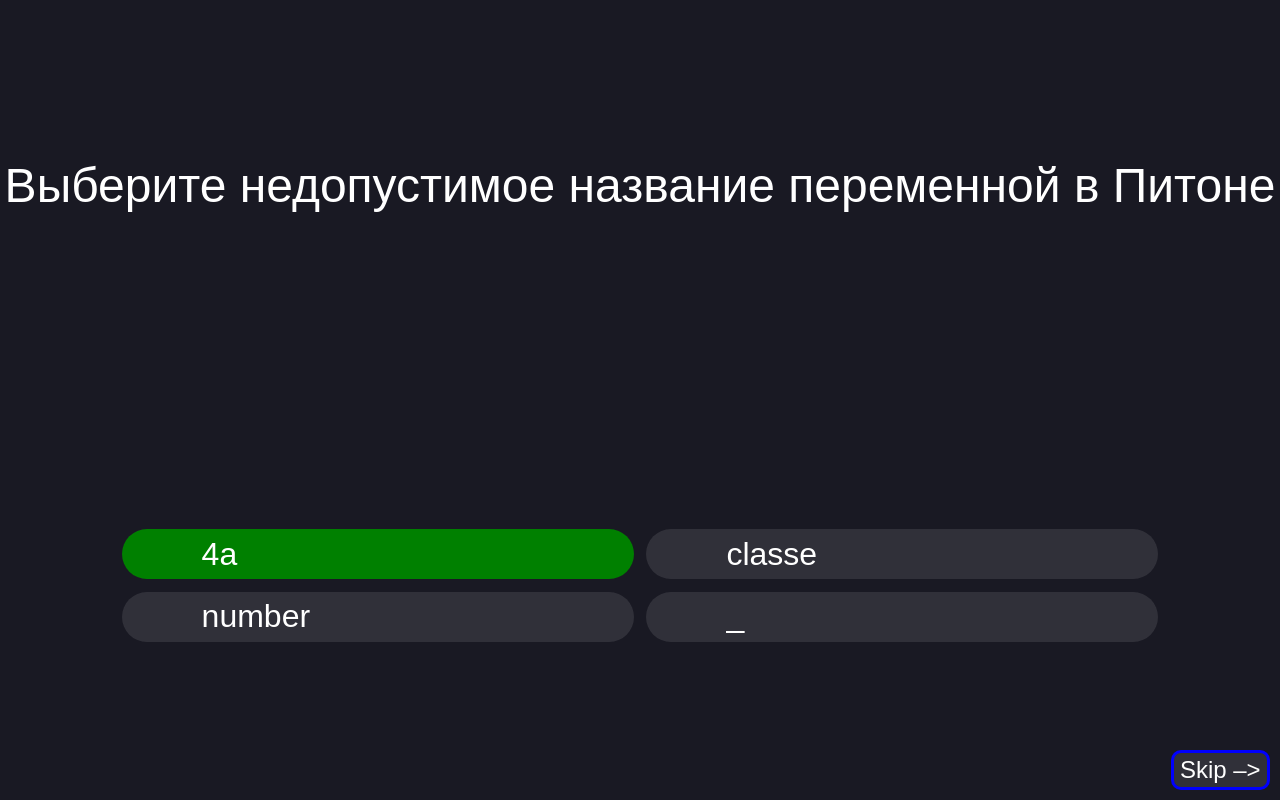
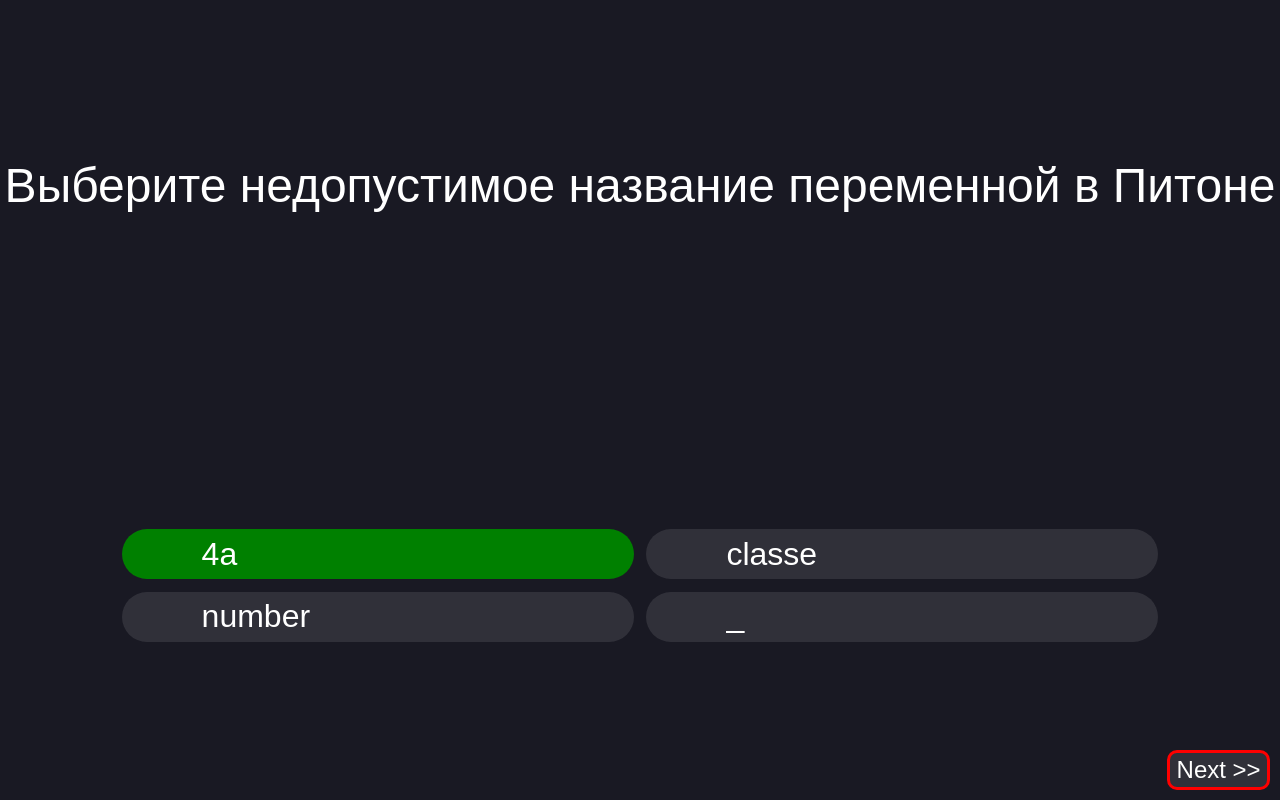
Before and after one commit to Ixetan/animations, a plain HTML site: page index.html in a window 1280 px wide. Both pictures are taken after a click on the element "4a". Drawn offline with Linux system fonts and the light colour scheme.

Commit message:
Осталось добавить поинты

```diff
--- a/css/main.css
+++ b/css/main.css
@@ -21,6 +21,7 @@ body {
 
 #question_container {
     font-size: 3rem;
+    text-align: center;
 }
 
 #answers_container {
@@ -57,6 +58,27 @@ body {
     animation: answer_animation 2.5s infinite;
 }
 
+.button_container {
+    position: absolute;
+    bottom: 10px;
+    right: 10px;
+    display: flex;
+    flex-direction: row;
+    gap: 1rem;
+}
+
+.next_button {
+    border: 3px solid red;
+    padding-inline: 0.4rem;
+    padding-block: 0.2rem;
+    font-size: 1.5rem;
+    width: fit-content;
+    height: fit-content;
+    border-radius: 10px;
+    background-color: rgba(255,255,255,0.1);
+    user-select: none;
+}
+
 .skip_button {
     border: 3px solid blue;
     padding-inline: 0.4rem;
@@ -64,9 +86,6 @@ body {
     font-size: 1.5rem;
     width: fit-content;
     height: fit-content;
-    position: absolute;
-    bottom: 10px;
-    right: 10px;
     border-radius: 10px;
     background-color: rgba(255,255,255,0.1);
     user-select: none;
@@ -89,6 +108,27 @@ body {
     }
 }
 
+@keyframes next_button_animation {
+    0% {
+        border: 3px solid red;
+        color: white;
+    }
+
+    50% {
+        border: 3px solid greenyellow;
+        color: greenyellow;
+    }
+
+    100% {
+        border: 3px solid red;
+        color: white;
+    }
+}
+
+.next_button:hover {
+    animation: next_button_animation 2s infinite;
+}
+
 .skip_button:hover {
     animation: skip_button_animation 2.5s infinite;
 
@@ -101,3 +141,35 @@ body {
 .wrong {
     background-color: red;
 }
+
+@keyframes correct_animatioon {
+    from {
+        background-color: rgba(255,255,255,0.1);
+    }
+    to {
+        background-color: green;
+    }
+}
+
+@keyframes wrong_animatioon {
+    from {
+        background-color: rgba(255,255,255,0.1);
+    }
+    to {
+        background-color: red;
+    }
+}
+
+.correct {
+    animation: correct_animatioon 1s 1;
+    animation-fill-mode: forwards;
+}
+
+.wrong {
+    animation: wrong_animatioon 1s 1;
+    animation-fill-mode: forwards;
+}
+
+.hidden {
+    display: none;
+}
--- a/index.html
+++ b/index.html
@@ -12,7 +12,10 @@
 
             </div>
         </div>
-        <div class="skip_button" onclick="skip()" noselect>Skip –></div>
+        <div class="button_container">
+            <div class="next_button hidden" id="next_button" onclick="next()">Next >></div>
+            <div class="skip_button" id="skip_button" onclick="skip()">Skip >></div>
+        </div>
     </body>
     <script src="js/questions.js"></script>
 </html>
--- a/js/questions.js
+++ b/js/questions.js
@@ -34,18 +34,45 @@ const questions = [
     },
 ]
 
-var currentQuestion = 0
+var currentQuestion = 0;
+var answerGiven = false;
+var valor = 0;
+
+const nextButton = document.getElementById('next_button');
+const skipButton = document.getElementById('skip_button');
 
 function selectAnswer(event, correct_answer){
+    if (answerGiven)
+        return
+
+    answerGiven = true
     const target = event.target;
 
-    if (correct_answer == target.getAttribute('data-answer-index'))
+    nextButton.classList.remove('hidden')
+    skipButton.classList.add('hidden')
+
+    if (correct_answer == target.getAttribute('data-answer-index')){
         target.classList.add('correct')
-    else
+        target.classList.remove('neutral')
+        valor += 1
+    }
+    else {
         target.classList.add('wrong')
+        target.classList.remove('neutral')
+        const correctAnswerDiv = document.getElementById('correct_answer')
+        correctAnswerDiv.classList.add('correct')
+        correctAnswerDiv.classList.remove('neutral')
+    }
+
+
 }
 
 function  newQuestion(){
+    answerGiven = false
+
+    nextButton.classList.add('hidden')
+    skipButton.classList.remove('hidden')
+
     const questionsContainer = document.getElementById("question_container")
     const answersContainer = document.getElementById("answers_container")
 
@@ -62,9 +89,12 @@ function  newQuestion(){
         const answer = question.answers[i]
         const newAnswer = document.createElement('div')
         newAnswer.classList.add('answer')
+        newAnswer.classList.add('neutral')
         newAnswer.setAttribute('data-answer-index', i)
         newAnswer.innerText = answer
         newAnswer.setAttribute('onclick', `selectAnswer(event, ${question.correct_answer})`)
+        if (i == question.correct_answer)
+            newAnswer.id = 'correct_answer'
         answersContainer.append(newAnswer)
     }
 }
@@ -74,4 +104,9 @@ function skip(){
     newQuestion()
 }
 
+function next(){
+    currentQuestion += 1
+    newQuestion()
+}
+
 newQuestion()
```
